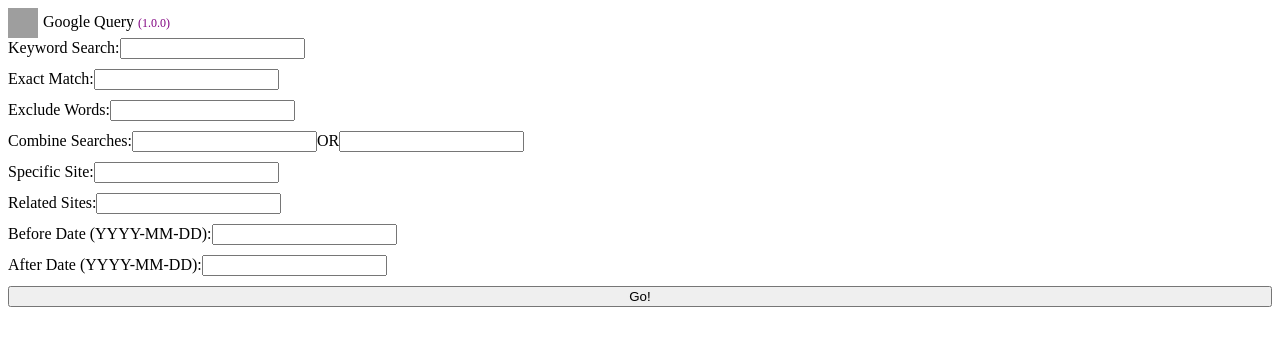
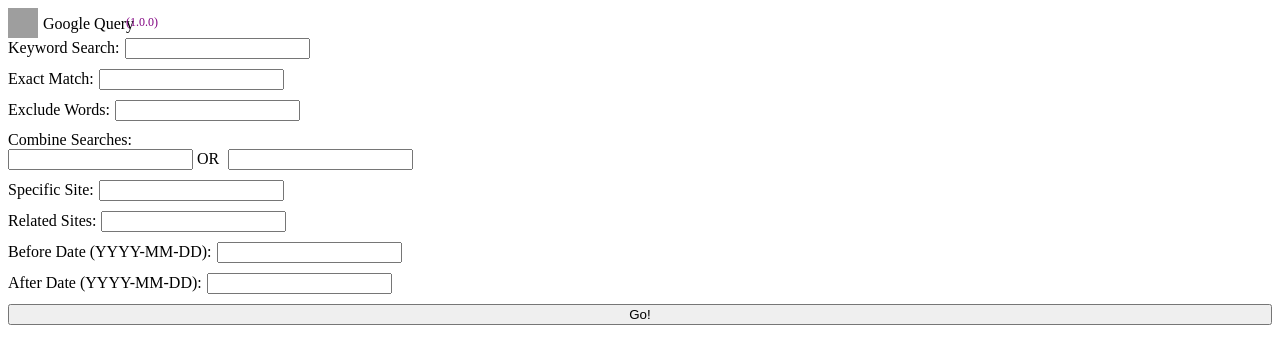
Before and after one commit to sparksparker/tailored-search-extension, a React app: page / in a window 1280 px wide. Shown: the top 364 px of the page. Built offline with nearby package versions, Linux system fonts and the light colour scheme; grey boxes are pictures that could not be loaded; the HTML template or start-up script is replaced by a standard one.

Commit message:
Minor styling changes

```diff
--- a/client/src/components/SearchBox.jsx
+++ b/client/src/components/SearchBox.jsx
@@ -56,37 +56,40 @@ class SearchBox extends Component {
           <Styled.SearchBoxContainer onSubmit={this.handleSubmit}>
             <label className='label' htmlFor='keyword'>
               Keyword Search:
-              <input type='text' id='keyword' value={this.state.keyword} onChange={this.handleInputChange} />
+              <Styled.Input type='text' id='keyword' value={this.state.keyword} onChange={this.handleInputChange} />
             </label>
             <label className='label' htmlFor='exact'>
               Exact Match:
-              <input type='text' id='exact' value={this.state.exact} onChange={this.handleInputChange} />
+              <Styled.Input type='text' id='exact' value={this.state.exact} onChange={this.handleInputChange} />
             </label>
             <label className='label' htmlFor='exclude'>
               Exclude Words:
-              <input type='text' id='exclude' value={this.state.exclude} onChange={this.handleInputChange} />
+              <Styled.Input type='text' id='exclude' value={this.state.exclude} onChange={this.handleInputChange} />
             </label>
             <label className='label' htmlFor='combine'>
               Combine Searches:
-              <input type='text' id='combine1' value={this.state.combine1} onChange={this.handleInputChange} />
+              <br/>
+              <Styled.CombineInput type='text' id='combine1' value={this.state.combine1} onChange={this.handleInputChange} />
+              {' '}
               OR
-              <input type='text' id='combine2' value={this.state.combine2} onChange={this.handleInputChange} />
+              {' '}
+              <Styled.Input type='text' id='combine2' value={this.state.combine2} onChange={this.handleInputChange} />
             </label>
             <label className='label' htmlFor='specificSite'>
               Specific Site:
-              <input type='text' id='specificSite' value={this.state.specificSite} onChange={this.handleInputChange} />
+              <Styled.Input type='text' id='specificSite' value={this.state.specificSite} onChange={this.handleInputChange} />
             </label>
             <label className='label' htmlFor='relatedSites'>
               Related Sites:
-              <input type='text' id='relatedSites' value={this.state.relatedSites} onChange={this.handleInputChange} />
+              <Styled.Input type='text' id='relatedSites' value={this.state.relatedSites} onChange={this.handleInputChange} />
             </label>
             <label className='label' htmlFor='beforeDate'>
               Before Date (YYYY-MM-DD):
-              <input type='text' id='beforeDate' value={this.state.beforeDate} onChange={this.handleInputChange} />
+              <Styled.Input type='text' id='beforeDate' value={this.state.beforeDate} onChange={this.handleInputChange} />
             </label>
             <label className='label' htmlFor='afterDate'>
               After Date (YYYY-MM-DD):
-              <input type='text' id='afterDate' value={this.state.afterDate} onChange={this.handleInputChange} />
+              <Styled.Input type='text' id='afterDate' value={this.state.afterDate} onChange={this.handleInputChange} />
             </label>
             <input type='submit' value='Go!' />
           </Styled.SearchBoxContainer>
--- a/client/src/components/styled.jsx
+++ b/client/src/components/styled.jsx
@@ -11,12 +11,12 @@ export const SearchIcon = styled.img`
 `;
 
 export const GoogleQueryText = styled.span`
-  margin-top: 5px;
+  margin-top: 7px;
 `;
 
 export const Version = styled.span`
-  margin-top: 8px;
-  margin-left: -5px;
+  margin-top: 7px;
+  margin-left: -17px;
   font-size: 12px;
   color: purple;
 `;
@@ -25,3 +25,15 @@ export const SearchBoxContainer = styled.form`
   display: grid;
   grid-row-gap: 10px;
 `;
+
+export const CombineLabel = styled.label`
+  margin-bottom: 3px;
+`;
+
+export const Input = styled.input`
+  margin-left: 5px;
+`;
+
+export const CombineInput = styled.input`
+  /* margin-left: -2px; */
+`;
```
